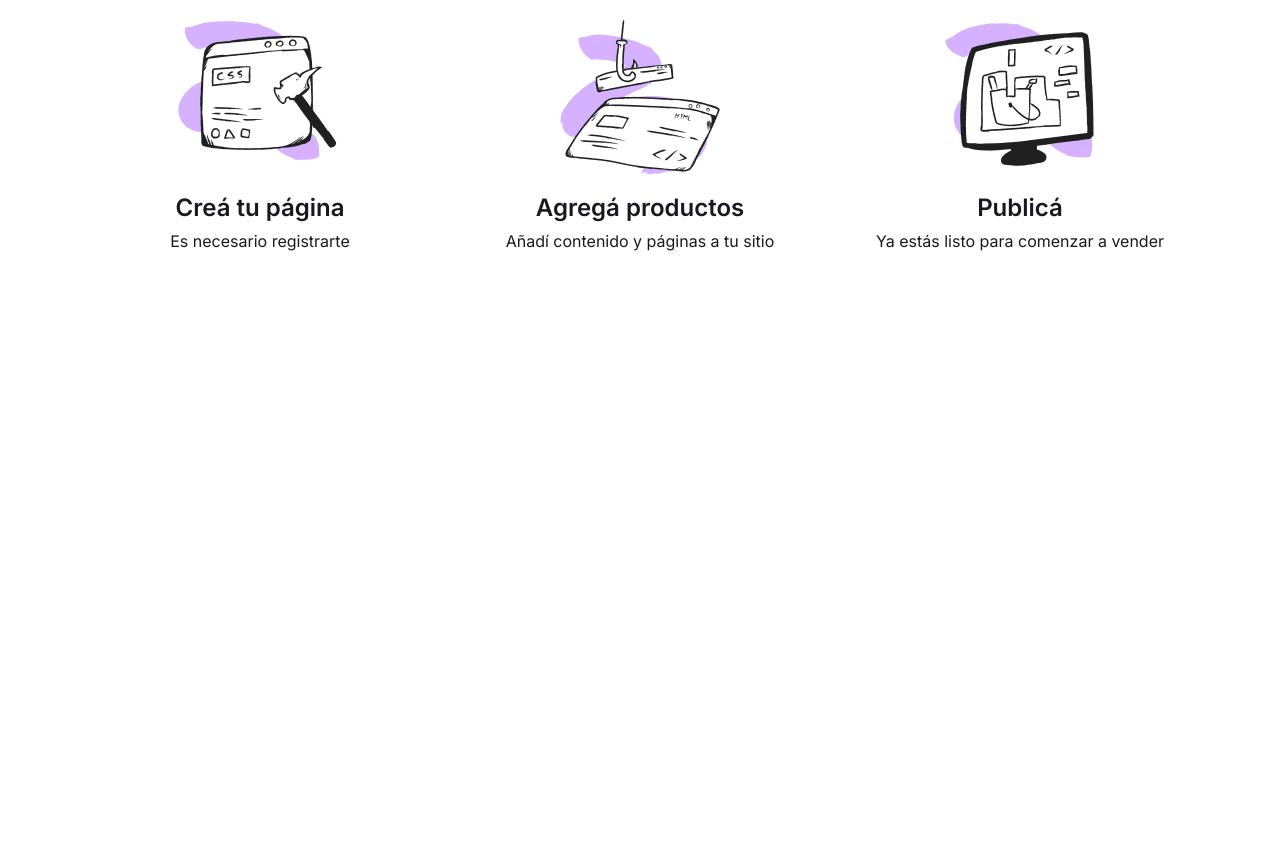
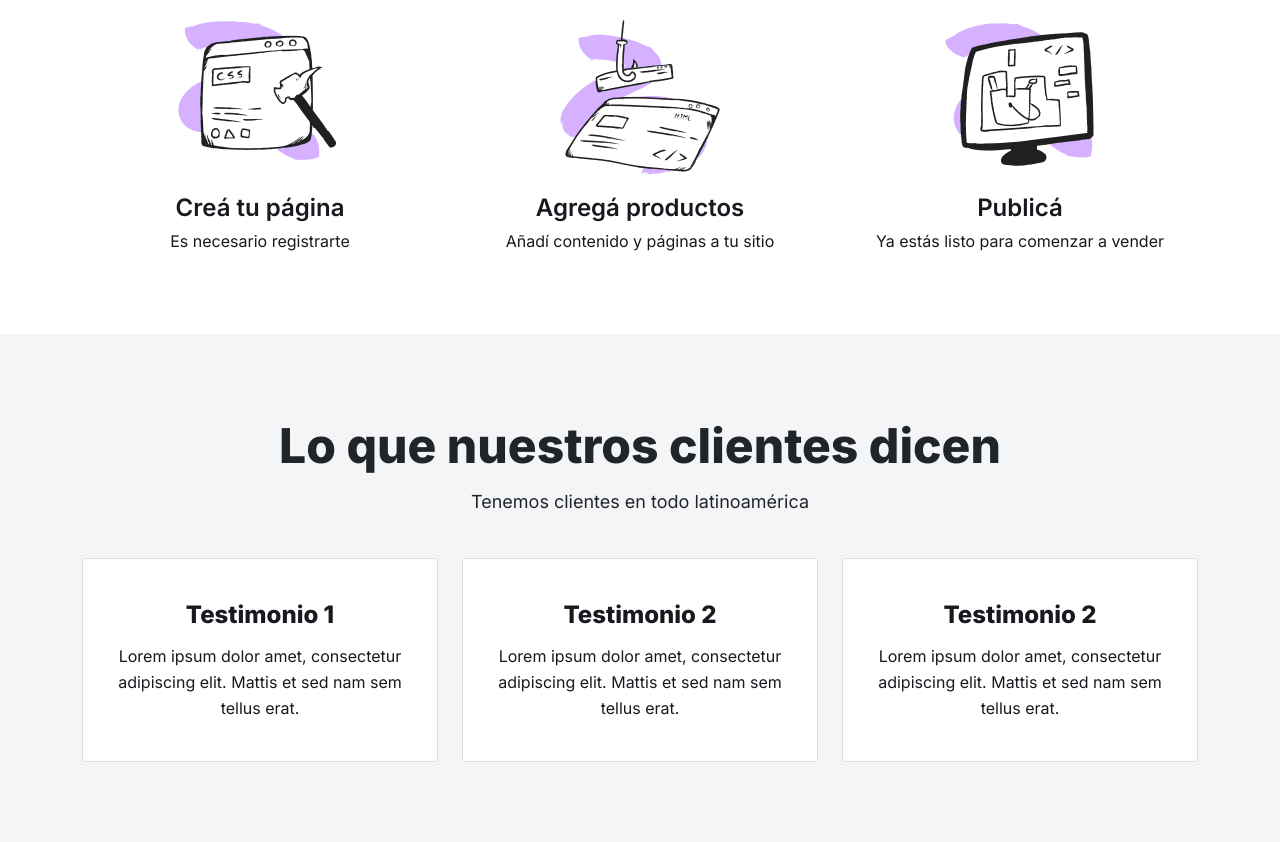
Before and after one commit to mauroturner/generador-de-tiendas, a plain HTML site: page index.html in a window 1280 px wide. Shown: the part 2008-2850 px from the top of the page. Before the commit the page ends 2342 px from the top, so only its background shows below. Drawn offline with Linux system fonts and the light colour scheme.

Commit message:
Sección testimonios con bootstrap

```diff
--- a/assets/css/estilos.css
+++ b/assets/css/estilos.css
@@ -190,6 +190,29 @@
     text-align: center;
     color: var(--color-fuente-oscuro);
     margin-bottom: 0;
+}
+
+.testimonials{
+    background-color: #F4F5F7;
+    padding: 5rem 0;
+}
+
+.testimonials__title{
+    font-family: 'Inter';
+    font-style: normal;
+    font-weight: 800;
+    font-size: 3rem;
+    line-height: 4rem;
+    margin-bottom: 0.5rem;
+}
+
+.testimonials__subtitle{
+    font-family: 'Inter';
+    font-style: normal;
+    font-weight: 400;
+    font-size: 1.125rem;
+    line-height: 2rem;
+    margin-bottom: 2.5rem;
 }
 
 @keyframes flotar {
--- a/index.html
+++ b/index.html
@@ -158,31 +158,41 @@
                     </div>
                 </div>
             </section>
+            <section class="testimonials">
+                <div class="container">
+                    <h6 class="testimonials__title text-center">Lo que nuestros clientes dicen</h6>
+                    <p class="testimonials__subtitle text-center">Tenemos clientes en todo latinoamérica</p>
+                    <div class="row row-cols-1 row-cols-md-3 g-4">
+                        <div class="col">
+                            <div class="card">
+                                <div class="card-body">
+                                    <p class="features__card__title text-center">Testimonio 1</p>
+                                    <p class="features__card__description text-center mb-0">Lorem ipsum dolor amet, consectetur adipiscing elit. Mattis et sed nam sem tellus erat.</p>
+                                </div>
+                            </div>
+                        </div>
+                        <div class="col">
+                            <div class="card">
+                                <div class="card-body">
+                                    <p class="features__card__title text-center">Testimonio 2</p>
+                                    <p class="features__card__description text-center mb-0">Lorem ipsum dolor amet, consectetur adipiscing elit. Mattis et sed nam sem tellus erat.</p>
+                                </div>
+                            </div>
+                        </div>
+                        <div class="col">
+                            <div class="card">
+                                <div class="card-body">
+                                    <p class="features__card__title text-center">Testimonio 2</p>
+                                    <p class="features__card__description text-center mb-0">Lorem ipsum dolor amet, consectetur adipiscing elit. Mattis et sed nam sem tellus erat.</p>
+                                </div>
+                            </div>
+                        </div>
+                    </div>
+                </div>
+            </section>
         </div>
     </main>
     <!-- <main class="main">
-        <section class="main__section--how-works">
-            <div class="main__section--how-works__container">
-                <h5 class="main__section--how-works__container__title">¿Cómo funciona?</h5>
-                <div class="main__section--how-works__container__grid">
-                    <div class="main__section--how-works__container__grid__steps">
-                        <img class="main__section--how-works__container__grid__steps__image" src="./assets/img/paso-1.png" alt="Paso 1">
-                        <p class="main__section--how-works__container__grid__steps__subtitle">Creá tu página</p>
-                        <p class="main__section--how-works__container__grid__steps__paragraph">Es necesario registrarte</p>
-                    </div>
-                    <div class="main__section--how-works__container__grid__steps">
-                        <img class="main__section--how-works__container__grid__steps__image" src="./assets/img/paso-2.png" alt="Paso 2">
-                        <p class="main__section--how-works__container__grid__steps__subtitle">Agregá productos</p>
-                        <p class="main__section--how-works__container__grid__steps__paragraph">Agrega contenido y páginas a tu sitio</p>
-                    </div>
-                    <div class="main__section--how-works__container__grid__steps">
-                        <img class="main__section--how-works__container__grid__steps__image" src="./assets/img/paso-3.png" alt="Paso 3">
-                        <p class="main__section--how-works__container__grid__steps__subtitle">Publicá</p>
-                        <p class="main__section--how-works__container__grid__steps__paragraph">Ya estás listo para comenzar a vender</p>
-                    </div>
-                </div>
-            </div>
-        </section>
         <section class="main__section--testimonials">
             <div class="main__section--testimonials__container">
                 <h6 class="main__section--testimonials__container__title">Lo que nuestros clientes dicen</h6>
```
